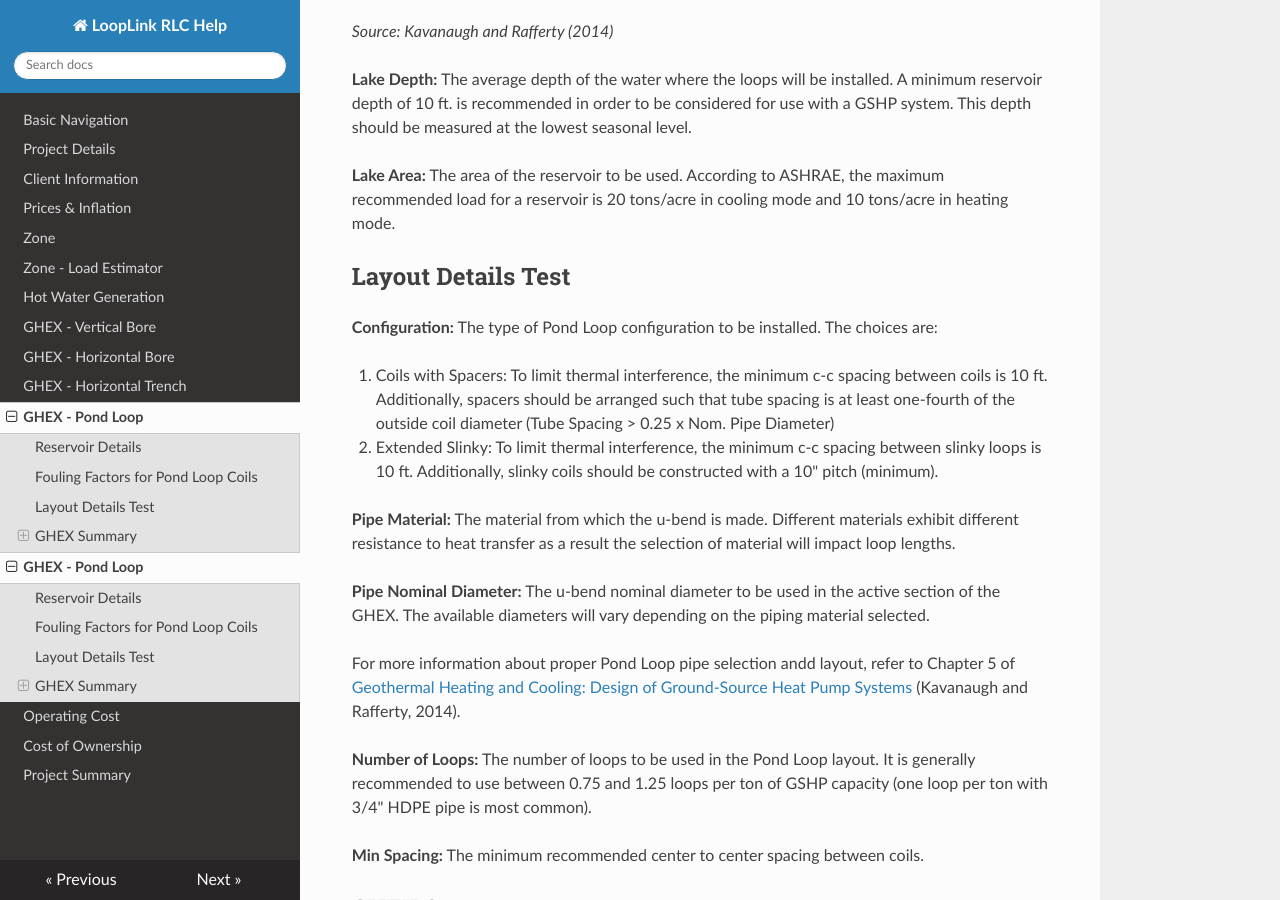
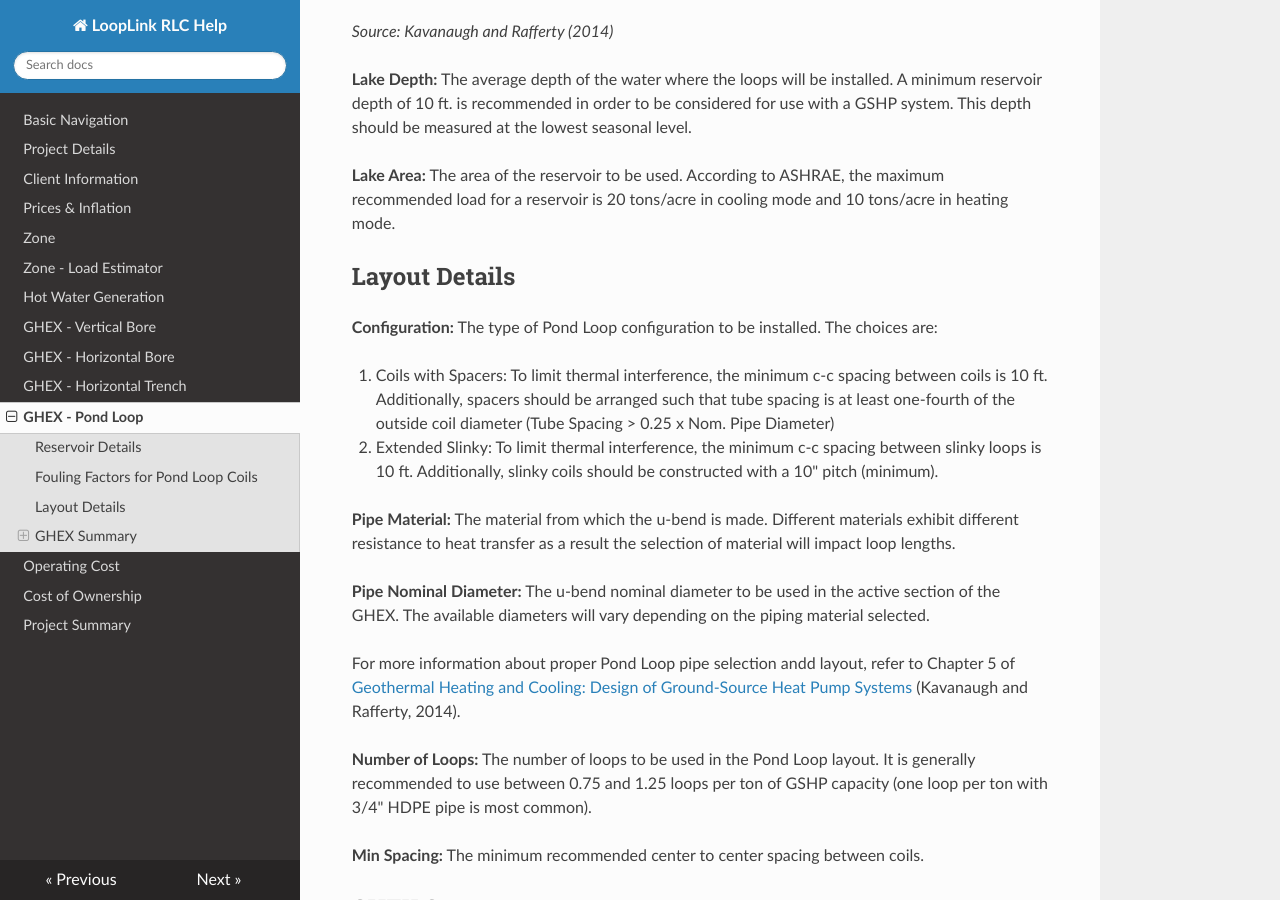
Before and after one commit to geoconnections-rjc/RLC_DOCS, an MkDocs documentation site: the page built from docs/pond_loop.md, in a window 1280 px wide and 900 px high, scrolled down 1613 px. Built offline with MkDocs 1.6.1, drawn with Linux system fonts in a browser that asks for light colours; nearby versions of some CDN libraries; old or Windows-style settings are respelled for this version of MkDocs.

Commit message:
Test Undo
Took test statments out

```diff
--- a/docs/operating_cost.md
+++ b/docs/operating_cost.md
@@ -3,7 +3,7 @@
 #Economics - Operating Cost Summary
 **Use the peak heating and cooling loads, utility rates, and weather data (based on location) to calculate the estimated cost of operation for the GSHP system and compare it to other conventional heating and cooling systems.**
 
-##Technologies to Compare Test
+##Technologies to Compare
 Select the conventional heating and cooling system(s) for direct comparison against the operating cost with a new GSHP system.
 
 ##System Efficiencies
--- a/docs/pond_loop.md
+++ b/docs/pond_loop.md
@@ -64,7 +64,7 @@ Refer to [GeoKiss: Surface Water Temperatures](http://www.geokiss.com/surwaterte
 
 **Lake Area:** The area of the reservoir to be used. According to ASHRAE, the maximum recommended load for a reservoir is 20 tons/acre in cooling mode and 10 tons/acre in heating mode.
 
-##Layout Details Test
+##Layout Details
 **Configuration:** The type of Pond Loop configuration to be installed.  The choices are:
 
 1. Coils with Spacers: To limit thermal interference, the minimum c-c spacing between coils is 10 ft. Additionally, spacers should be arranged such that tube spacing is at least one-fourth of the outside coil diameter (Tube Spacing > 0.25 x Nom. Pipe Diameter)
--- a/mkdocs.yml
+++ b/mkdocs.yml
@@ -12,7 +12,6 @@ pages:
 - GHEX - Horizontal Bore : 'horizontal_bore.md'
 - GHEX - Horizontal Trench : 'horizontal_trench.md'
 - GHEX - Pond Loop : 'pond_loop.md'
-- GHEX - Pond Loop : 'pond_loop.md'
 - Operating Cost : 'operating_cost.md'
 - Cost of Ownership : 'cost_of_ownership.md'
 - Project Summary : 'project_summary.md'
```
